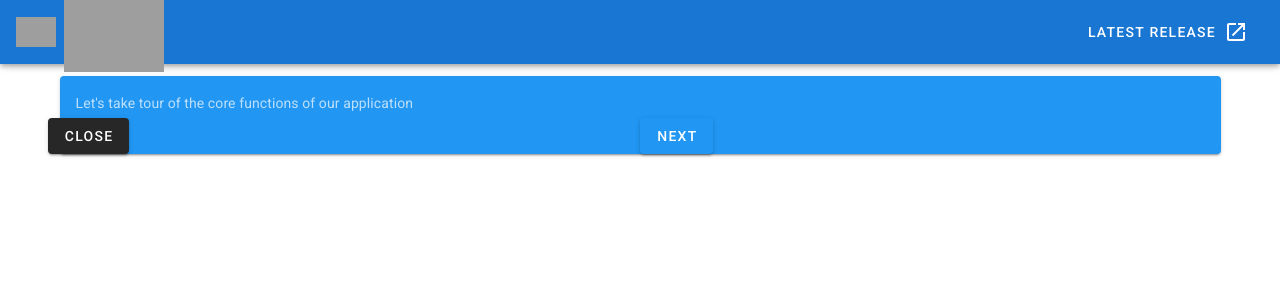
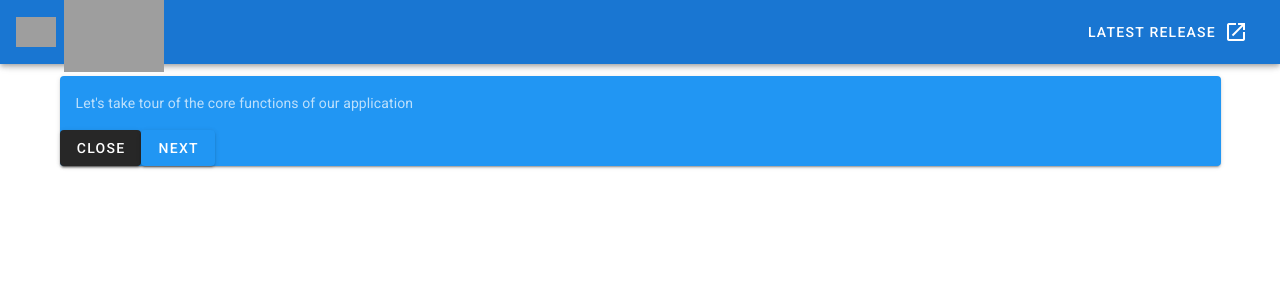
Before and after one commit to paullaster/inappguide, a Vue app: page / in a window 1280 px wide. Shown: the top 300 px of the page. Built offline with nearby package versions, Linux system fonts and the light colour scheme; grey boxes are pictures that could not be loaded.

Commit message:
add files

```diff
--- a/src/components/GuideCard.vue
+++ b/src/components/GuideCard.vue
@@ -4,14 +4,9 @@
             <v-card-text>
                 {{ tip.info }}
             </v-card-text>
-            <v-layout row>
-                <v-flex sm6 >
-                    <v-btn >CLOSE</v-btn>
-                </v-flex>
-                <v-flex sm6>
-                    <v-btn  class="info">NEXT</v-btn>
-                </v-flex>
-            </v-layout>
+            <v-btn>CLOSE</v-btn>
+
+            <v-btn class="info">NEXT</v-btn>
         </v-card>
     </v-container>
 </template>
```
